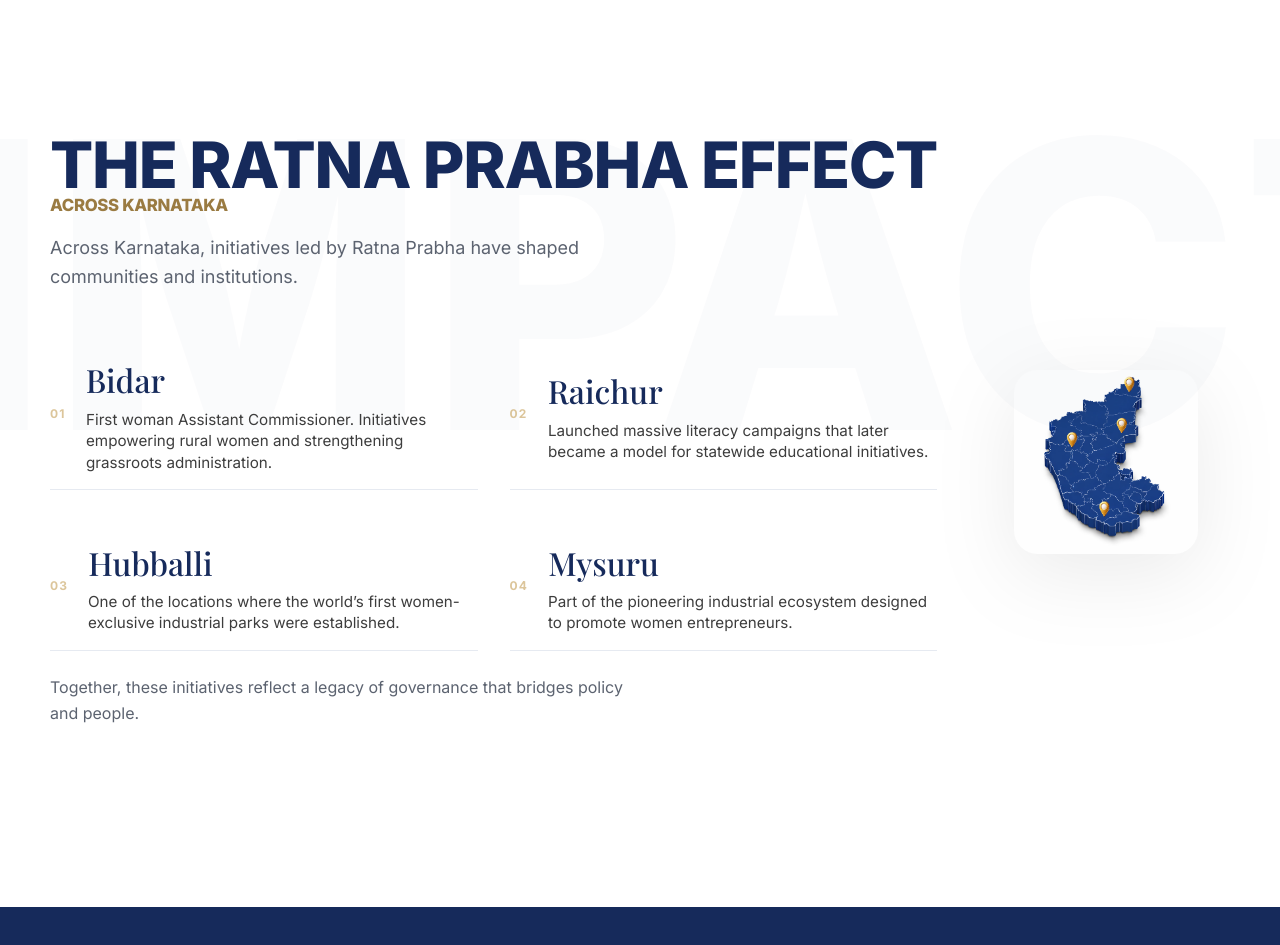
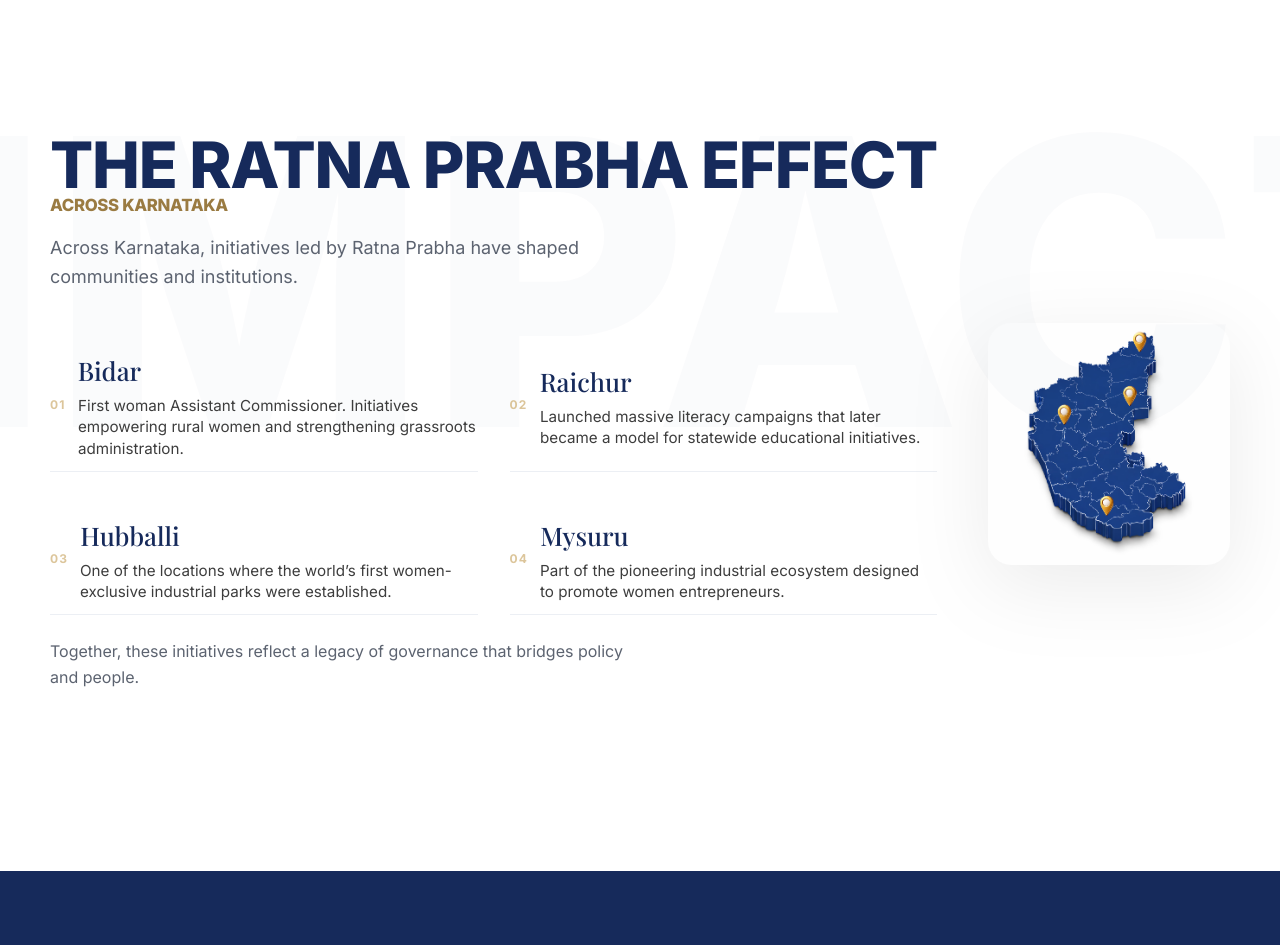
Before and after one commit to arunkumar2804/ratna_prabha, a plain HTML site: page index.html in a window 1280 px wide. Shown: the part 3300-4245 px from the top of the page. Drawn offline with nearby package versions, Linux system fonts and the light colour scheme; a web font is replaced by a local one.

Commit message:
Shrink effect cards to make room for larger map

```diff
--- a/index.html
+++ b/index.html
@@ -1038,8 +1038,8 @@
 
     .effect-grid {
       display: grid;
-      grid-template-columns: 1.15fr 0.85fr;
-      gap: clamp(40px, 6vw, 84px);
+      grid-template-columns: 0.9fr 1.1fr;
+      gap: clamp(30px, 4vw, 60px);
       align-items: center;
     }
 
@@ -1136,9 +1136,9 @@
       position: relative;
       display: flex;
       align-items: center;
-      gap: 20px;
-      padding: 16px 0;
-      border-bottom: 1px solid rgba(18, 54, 121, 0.1);
+      gap: 12px;
+      padding: 12px 0;
+      border-bottom: 1px solid rgba(18, 54, 121, 0.08);
       transition: all 0.5s cubic-bezier(0.16, 1, 0.3, 1);
       opacity: 0;
       transform: translateX(-30px);
@@ -1161,7 +1161,7 @@
     .effect-card h3 {
       margin: 0;
       font-family: var(--font-serif);
-      font-size: clamp(1.2rem, 2.5vw, 2rem);
+      font-size: clamp(1rem, 2vw, 1.6rem);
       font-weight: 500;
       color: var(--navy);
       transition: all 0.4s ease;
@@ -1265,7 +1265,7 @@
 
     .map-stage .map-img {
       width: 100%;
-      max-width: 650px;
+      max-width: 750px;
       height: auto;
       display: block;
       border-radius: 24px;
```
